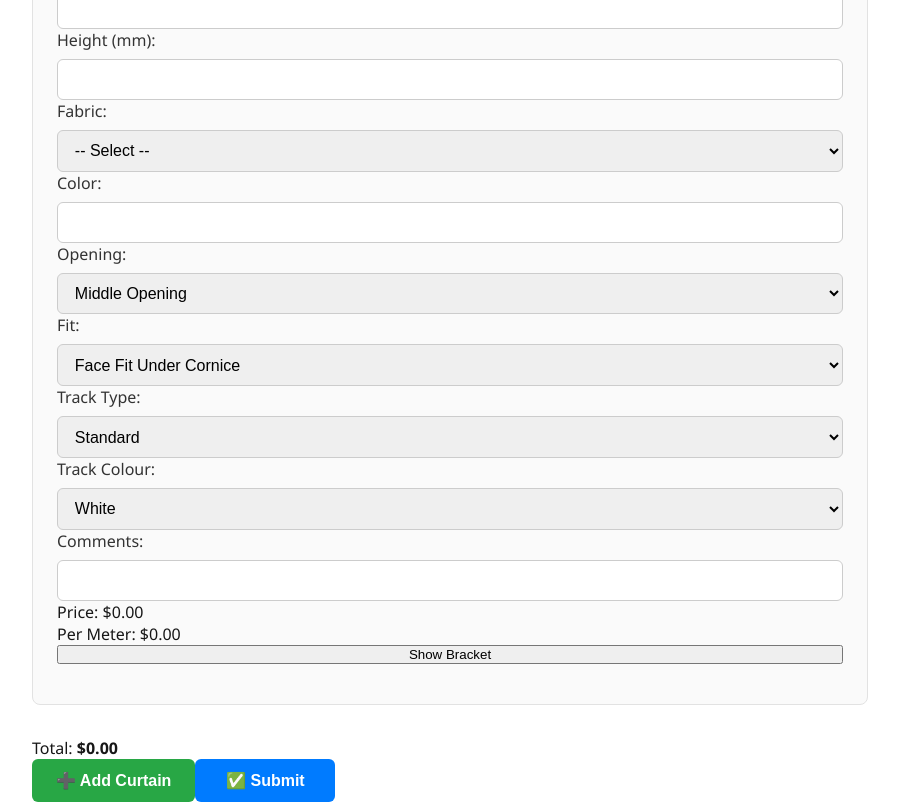
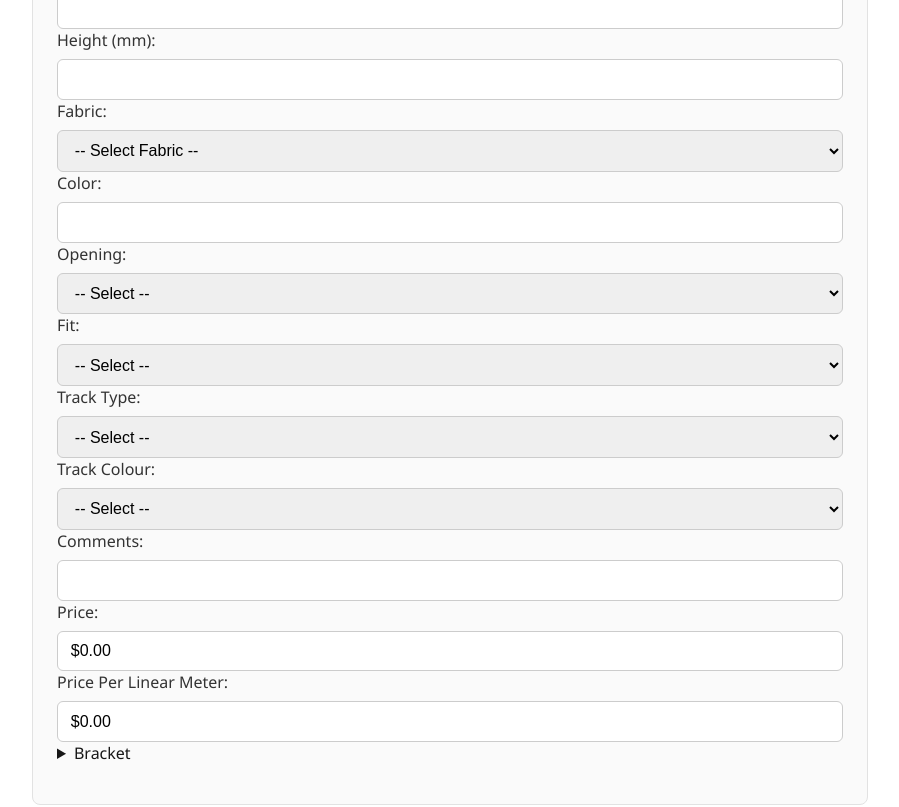
Before and after one commit to DeveshMoolchandani/Blossom-Blinds-App, a Next.js app: page /curtains in a window 1280 px wide. Shown: the part 760-1567 px from the top of the page, without its empty margins (190-1089 px from the left). Built offline with nearby package versions, Linux system fonts and the light colour scheme.

Commit message:
✅ Final production CurtainsForm with correct logic and layout

```diff
--- a/components/CurtainsForm.js
+++ b/components/CurtainsForm.js
@@ -47,6 +47,8 @@ export default function CurtainsForm() {
     }));
   }, []);
 
+  const fabricOptions = Object.keys(curtainFabricGroups).sort();
+
   const getGroupForFabric = (fabric) => curtainFabricGroups[fabric] || null;
 
   const getNearestWidth = (width, group, height) => {
@@ -74,8 +76,8 @@ export default function CurtainsForm() {
     const mrp = match["MRP (Shown to Customer)"];
     const bracket = match["Cost Price (Your Cost)"];
     const discountFactor = discount ? (1 - discount / 100) : 1;
-    const price = parseFloat((mrp * discountFactor).toFixed(2));
-    const linearPrice = parseFloat((mrp / widthInM).toFixed(2));
+    const price = mrp * discountFactor;
+    const linearPrice = mrp / widthInM;
 
     return { price, bracket, linearPrice };
   };
@@ -116,18 +118,15 @@ export default function CurtainsForm() {
     setDiscount(isNaN(val) ? '' : val);
 
     const updated = windows.map(win => {
-      const { price, bracket, linearPrice } = getPrice(parseFloat(win.width), parseFloat(win.height), win.fabric);
+      const width = parseFloat(win.width);
+      const height = parseFloat(win.height);
+      const fabric = win.fabric;
+      const { price, bracket, linearPrice } = getPrice(width, height, fabric);
       return { ...win, price, bracket, linearPrice };
     });
 
     setWindows(updated);
     updateTotalPrice(updated);
-  };
-
-  const toggleCollapse = (index) => {
-    setCollapsedSections(prev =>
-      prev.includes(index) ? prev.filter(i => i !== index) : [...prev, index]
-    );
   };
 
   const toggleBracket = (index) => {
@@ -136,10 +135,19 @@ export default function CurtainsForm() {
     setWindows(updated);
   };
 
-  const addWindow = () => setWindows([...windows, JSON.parse(JSON.stringify(blankWindow))]);
+  const toggleCollapse = (index) => {
+    setCollapsedSections(prev =>
+      prev.includes(index)
+        ? prev.filter(i => i !== index)
+        : [...prev, index]
+    );
+  };
+
+  const addWindow = () => {
+    setWindows([...windows, JSON.parse(JSON.stringify(blankWindow))]);
+  };
 
   const deleteWindow = (index) => {
-    if (!confirm("Delete this curtain?")) return;
     const updated = windows.filter((_, i) => i !== index);
     setWindows(updated);
     updateTotalPrice(updated);
@@ -162,23 +170,11 @@ export default function CurtainsForm() {
         body: []
       });
 
+      const entries = Object.entries(w).filter(([k]) => k !== 'bracket' && k !== 'showBracket');
       autoTable(doc, {
         startY: doc.lastAutoTable.finalY,
         head: [['Field', 'Value']],
-        body: [
-          ['Room', w.room],
-          ['Width (mm)', w.width],
-          ['Height (mm)', w.height],
-          ['Fabric', w.fabric],
-          ['Color', w.color],
-          ['Opening', w.opening],
-          ['Fit', w.fit],
-          ['Track Type', w.trackType],
-          ['Track Colour', w.trackColour],
-          ['Comments', w.comments],
-          ['Price', `$${w.price?.toFixed(2)}`],
-          ['Price Per Linear Meter', `$${w.linearPrice?.toFixed(2)}`]
-        ]
+        body: entries.map(([k, v]) => [k, v])
       });
     });
 
@@ -220,7 +216,7 @@ export default function CurtainsForm() {
       } else {
         alert("❌ Submission failed.");
       }
-    } catch {
+    } catch (err) {
       alert("❌ Network error.");
     }
   };
@@ -234,14 +230,14 @@ export default function CurtainsForm() {
         <input type="text" name="salesRep" value={formData.salesRep} onChange={handleFormChange} />
         <label>Customer Name:</label>
         <input type="text" name="customerName" value={formData.customerName} onChange={handleFormChange} required />
-        <label>Address:</label>
+        <label>Customer Address:</label>
         <input type="text" name="customerAddress" value={formData.customerAddress} onChange={handleFormChange} />
         <label>Phone:</label>
-        <input type="text" name="customerPhone" value={formData.customerPhone} onChange={handleFormChange} />
+        <input type="text" name="customerPhone" value={formData.customerPhone} onChange={handleFormChange} required />
         <label>Email:</label>
-        <input type="text" name="customerEmail" value={formData.customerEmail} onChange={handleFormChange} />
+        <input type="email" name="customerEmail" value={formData.customerEmail} onChange={handleFormChange} />
         <label>Discount (%):</label>
-        <input type="number" value={discount} onChange={handleDiscountChange} />
+        <input type="number" value={discount} onChange={handleDiscountChange} min="0" max="100" />
       </div>
 
       {windows.map((win, index) => (
@@ -254,22 +250,23 @@ export default function CurtainsForm() {
           {!collapsedSections.includes(index) && (
             <div className={styles.inputGroup}>
               <label>Room:</label>
-              <input name="room" value={win.room} onChange={(e) => handleWindowChange(index, e)} />
+              <input type="text" name="room" value={win.room} onChange={(e) => handleWindowChange(index, e)} />
               <label>Width (mm):</label>
-              <input name="width" type="number" value={win.width} onChange={(e) => handleWindowChange(index, e)} />
+              <input type="number" name="width" value={win.width} onChange={(e) => handleWindowChange(index, e)} />
               <label>Height (mm):</label>
-              <input name="height" type="number" value={win.height} onChange={(e) => handleWindowChange(index, e)} />
+              <input type="number" name="height" value={win.height} onChange={(e) => handleWindowChange(index, e)} />
               <label>Fabric:</label>
               <select name="fabric" value={win.fabric} onChange={(e) => handleWindowChange(index, e)}>
-                <option value="">-- Select --</option>
-                {Object.keys(curtainFabricGroups).map(f => (
-                  <option key={f} value={f}>{f}</option>
+                <option value="">-- Select Fabric --</option>
+                {fabricOptions.map(fab => (
+                  <option key={fab} value={fab}>{fab}</option>
                 ))}
               </select>
               <label>Color:</label>
-              <input name="color" value={win.color} onChange={(e) => handleWindowChange(index, e)} />
+              <input type="text" name="color" value={win.color} onChange={(e) => handleWindowChange(index, e)} />
               <label>Opening:</label>
               <select name="opening" value={win.opening} onChange={(e) => handleWindowChange(index, e)}>
+                <option value="">-- Select --</option>
                 <option>Middle Opening</option>
                 <option>One Way Left</option>
                 <option>One Way Right</option>
@@ -277,18 +274,21 @@ export default function CurtainsForm() {
               </select>
               <label>Fit:</label>
               <select name="fit" value={win.fit} onChange={(e) => handleWindowChange(index, e)}>
-                <option>Face Fit Under Cornice</option>
+                <option value="">-- Select --</option>
+                <option>Face FIT Under Cornice</option>
                 <option>Top Ceiling Fit</option>
                 <option>Other</option>
               </select>
               <label>Track Type:</label>
               <select name="trackType" value={win.trackType} onChange={(e) => handleWindowChange(index, e)}>
+                <option value="">-- Select --</option>
                 <option>Standard</option>
                 <option>Designer</option>
                 <option>Other</option>
               </select>
               <label>Track Colour:</label>
               <select name="trackColour" value={win.trackColour} onChange={(e) => handleWindowChange(index, e)}>
+                <option value="">-- Select --</option>
                 <option>White</option>
                 <option>Black</option>
                 <option>Grey</option>
@@ -296,20 +296,22 @@ export default function CurtainsForm() {
                 <option>Other</option>
               </select>
               <label>Comments:</label>
-              <input name="comments" value={win.comments} onChange={(e) => handleWindowChange(index, e)} />
-              <p>Price: ${win.price.toFixed(2)}</p>
-              <p>Per Meter: ${win.linearPrice.toFixed(2)}</p>
-              <button type="button" onClick={() => toggleBracket(index)}>
-                {win.showBracket ? 'Hide Bracket' : 'Show Bracket'}
-              </button>
-              {win.showBracket && <p>Bracket: ${win.bracket.toFixed(2)}</p>}
+              <input type="text" name="comments" value={win.comments} onChange={(e) => handleWindowChange(index, e)} />
+              <label>Price:</label>
+              <input type="text" value={`$${win.price?.toFixed(2) || '0.00'}`} readOnly />
+              <label>Price Per Linear Meter:</label>
+              <input type="text" value={`$${win.linearPrice?.toFixed(2) || '0.00'}`} readOnly />
+              <details>
+                <summary>Bracket</summary>
+                <div><strong>${win.bracket?.toFixed(2) || '0.00'}</strong></div>
+              </details>
             </div>
           )}
         </div>
       ))}
 
       <div className={styles.totalBox}>
-        Total: <strong>${totalPrice.toFixed(2)}</strong>
+        Total: <strong>${totalPrice.toFixed(2)}</strong> — Discount: <strong>{discount}%</strong>
       </div>
 
       <button type="button" onClick={addWindow} className={styles.addBtn}>➕ Add Curtain</button>
```
